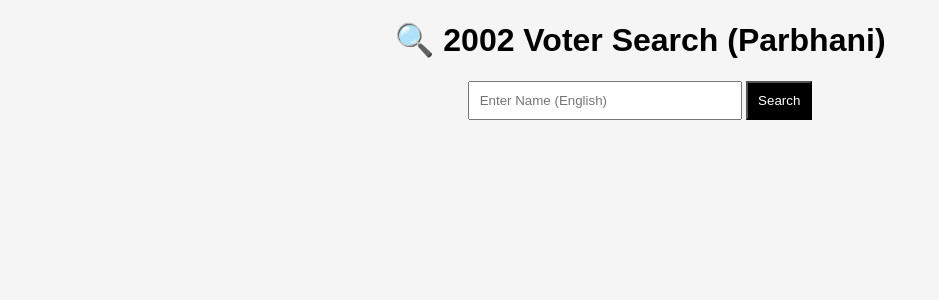
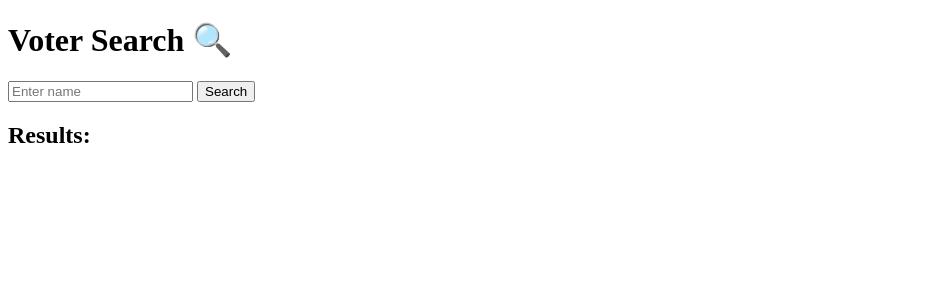
Before and after one commit to mdjameel313/voter-search, a Flask app: page / in a window 1280 px wide. Shown: the top 300 px of the page, without its empty margins (0-939 px from the left). Run offline with Flask 3, Linux system fonts and the light colour scheme.

Commit message:
Update index.html

```diff
--- a/templates/index.html
+++ b/templates/index.html
@@ -2,26 +2,23 @@
 <html>
 <head>
     <title>Voter Search</title>
-    <link rel="stylesheet" href="/static/style.css">
 </head>
 <body>
 
-<h1>🔍 2002 Voter Search (Parbhani)</h1>
+<h1>Voter Search 🔍</h1>
 
 <form method="POST">
-    <input type="text" name="name" placeholder="Enter Name (English)">
+    <input type="text" name="name" placeholder="Enter name" required>
     <button type="submit">Search</button>
 </form>
 
-<div class="results">
-{% for r in results %}
-    <div class="card">
-        <p><b>File:</b> {{ r.file }}</p>
-        <p><b>Line:</b> {{ r.line }}</p>
-        <p>{{ r.text }}</p>
-    </div>
-{% endfor %}
-</div>
+<h2>Results:</h2>
+
+<ul>
+    {% for r in results %}
+        <li>{{ r }}</li>
+    {% endfor %}
+</ul>
 
 </body>
 </html>
```
